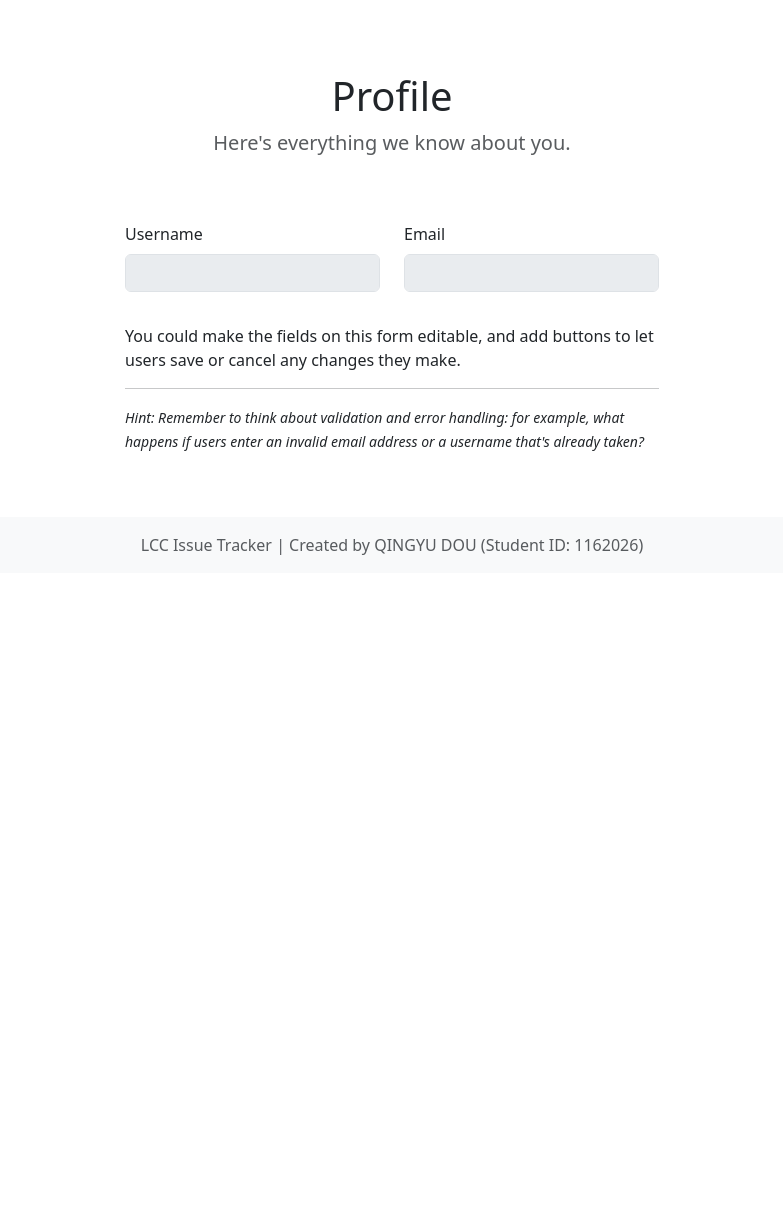
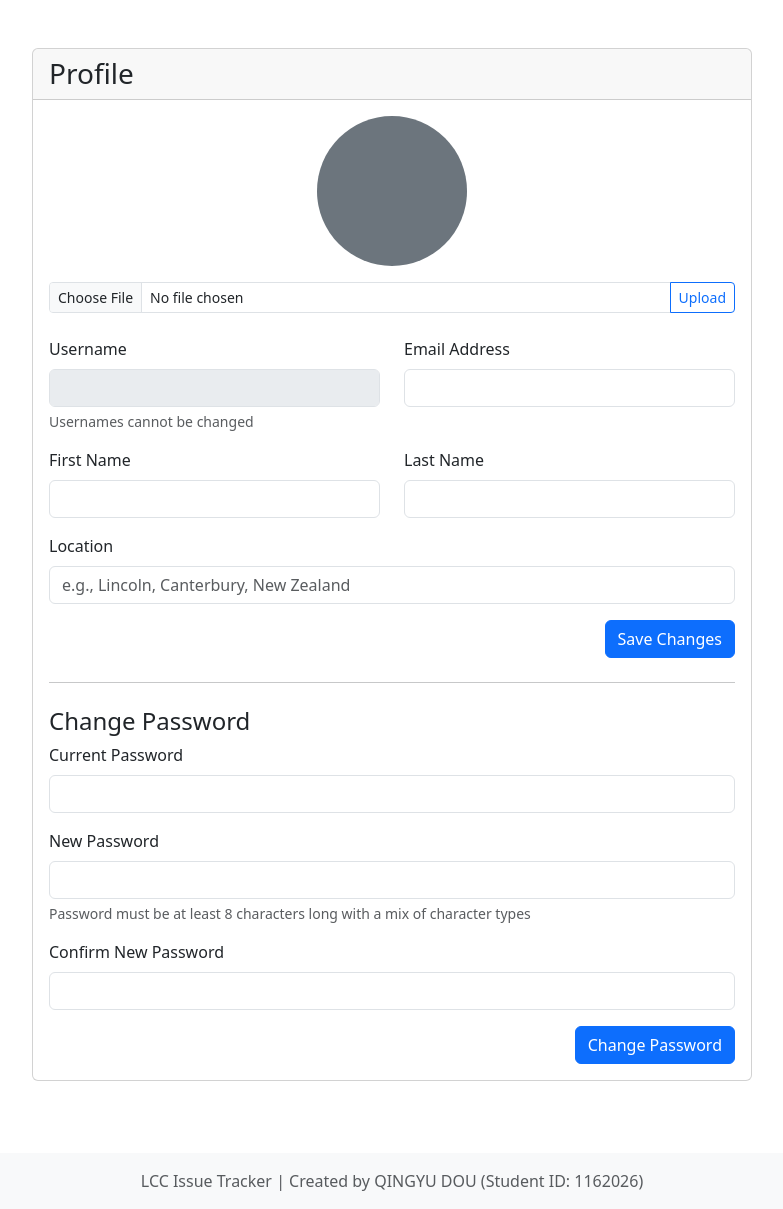
Before and after one commit to douqingyu/LCC_Campground_Operations_Tracking_System, a Flask app: template lccapp/templates/profile.html in a window 1280 px wide. Shown: the part 56-1265 px from the top of the page, without its empty margins (248-1031 px from the left). Before the commit the page ends 611 px from the top, so only its background shows below. Run offline with Flask 3, Linux system fonts and the light colour scheme; the template is opened without the code that fills it, so the values that code supplies are empty.

Commit message:
Update profile

```diff
--- a/lccapp/__init__.py
+++ b/lccapp/__init__.py
@@ -2,6 +2,7 @@
 # and handles all the setup for our Flask app.
 from flask import Flask
 from flask_bcrypt import Bcrypt
+import os
 
 # Initialize Flask app
 app = Flask(__name__)
@@ -19,3 +20,8 @@ db.init_db(app, connect.dbuser, connect.dbpass, connect.dbhost, connect.dbname)
 
 # Import all modules that define our Flask route-handling functions
 from lccapp import (user, visitor, helper, admin, comment,issue)
+
+app.config.update(
+    UPLOAD_FOLDER=os.path.join('static', 'uploads'),
+    ALLOWED_EXTENSIONS={'png', 'jpg', 'jpeg', 'gif'}
+)
--- a/lccapp/templates/profile.html
+++ b/lccapp/templates/profile.html
@@ -1,39 +1,127 @@
 {% extends 'userbase.html' %}
 
-{% block title %}User Profile{% endblock %}
+{% block title %}User Profile - LCC Issue Tracker{% endblock %}
 
-{# Set the active page to be highlighted in the navigation bar. #}
 {% set active_page = 'profile' %}
 
 {% block content %}
-<section class="container py-5">
-    <div class="row justify-content-center text-center">
-        <div class="col-lg-7">
-            <h1>{{ profile.role.title() }} Profile</h1>
-            <p class="lead text-muted">Here's everything we know about you.</p>
+<div class="container py-4">
+    <div class="row justify-content-center">
+        <div class="col-lg-8">
+            <div class="card">
+                <div class="card-header">
+                    <h1 class="h3 mb-0">{{ profile.role|title }} Profile</h1>
+                </div>
+                <div class="card-body">
+                    <!-- Profile Image Section -->
+                    <div class="text-center mb-4">
+                        {% if profile.profile_image %}
+                        <img src="{{ url_for('static', filename='uploads/' + profile.profile_image) }}"
+                             class="rounded-circle mb-3" style="width: 150px; height: 150px; object-fit: cover;">
+                        {% else %}
+                        <div class="rounded-circle bg-secondary d-flex align-items-center justify-content-center mx-auto mb-3"
+                             style="width: 150px; height: 150px;">
+                            <span class="display-4 text-white">{{ profile.username[0]|upper }}</span>
+                        </div>
+                        {% endif %}
+                        <form action="{{ url_for('update_profile_image') }}" method="post" enctype="multipart/form-data">
+                            <div class="input-group mb-3 justify-content-center">
+                                <input type="file" class="form-control form-control-sm w-auto" id="profile_image" name="profile_image">
+                                <button class="btn btn-sm btn-outline-primary" type="submit">Upload</button>
+                            </div>
+                            {% if profile.profile_image %}
+                            <button type="submit" name="remove_image" value="true" class="btn btn-sm btn-outline-danger">Remove Image</button>
+                            {% endif %}
+                        </form>
+                    </div>
+
+                    <!-- Profile Details Form -->
+                    <form action="{{ url_for('update_profile') }}" method="post">
+                        <div class="row">
+                            <div class="col-md-6 mb-3">
+                                <label for="username" class="form-label">Username</label>
+                                <input type="text" class="form-control" id="username" value="{{ profile.username }}" disabled>
+                                <div class="form-text">Usernames cannot be changed</div>
+                            </div>
+                            <div class="col-md-6 mb-3">
+                                <label for="email" class="form-label">Email Address</label>
+                                <input type="email" class="form-control {% if email_error %}is-invalid{% endif %}"
+                                       id="email" name="email" value="{{ profile.email }}" required>
+                                {% if email_error %}
+                                <div class="invalid-feedback">{{ email_error }}</div>
+                                {% endif %}
+                            </div>
+                        </div>
+                        <div class="row">
+                            <div class="col-md-6 mb-3">
+                                <label for="first_name" class="form-label">First Name</label>
+                                <input type="text" class="form-control" id="first_name" name="first_name"
+                                       value="{{ profile.first_name }}" required>
+                            </div>
+                            <div class="col-md-6 mb-3">
+                                <label for="last_name" class="form-label">Last Name</label>
+                                <input type="text" class="form-control" id="last_name" name="last_name"
+                                       value="{{ profile.last_name }}" required>
+                            </div>
+                        </div>
+                        <div class="mb-3">
+                            <label for="location" class="form-label">Location</label>
+                            <input type="text" class="form-control" id="location" name="location"
+                                   value="{{ profile.location }}" placeholder="e.g., Lincoln, Canterbury, New Zealand" required>
+                        </div>
+                        <div class="d-grid gap-2 d-md-flex justify-content-md-end">
+                            <button type="submit" class="btn btn-primary">Save Changes</button>
+                        </div>
+                    </form>
+
+                    <!-- Change Password Section -->
+                    <hr class="my-4">
+                    <h4>Change Password</h4>
+                    <form action="{{ url_for('change_password') }}" method="post">
+                        <div class="mb-3">
+                            <label for="current_password" class="form-label">Current Password</label>
+                            <input type="password" class="form-control {% if current_password_error %}is-invalid{% endif %}"
+                                   id="current_password" name="current_password" required>
+                            {% if current_password_error %}
+                            <div class="invalid-feedback">{{ current_password_error }}</div>
+                            {% endif %}
+                        </div>
+                        <div class="mb-3">
+                            <label for="new_password" class="form-label">New Password</label>
+                            <input type="password" class="form-control {% if new_password_error %}is-invalid{% endif %}"
+                                   id="new_password" name="new_password" required>
+                            <div class="form-text">Password must be at least 8 characters long with a mix of character types</div>
+                            {% if new_password_error %}
+                            <div class="invalid-feedback">{{ new_password_error }}</div>
+                            {% endif %}
+                        </div>
+                        <div class="mb-3">
+                            <label for="confirm_password" class="form-label">Confirm New Password</label>
+                            <input type="password" class="form-control {% if confirm_password_error %}is-invalid{% endif %}"
+                                   id="confirm_password" name="confirm_password" required>
+                            {% if confirm_password_error %}
+                            <div class="invalid-feedback">{{ confirm_password_error }}</div>
+                            {% endif %}
+                        </div>
+                        <div class="d-grid gap-2 d-md-flex justify-content-md-end">
+                            <button type="submit" class="btn btn-primary">Change Password</button>
+                        </div>
+                    </form>
+                </div>
+            </div>
         </div>
     </div>
-</section>
+</div>
 
-<section class="container">
-    <form>
-        <div class="row justify-content-center">
-            <div class="col-lg-3 mb-3">
-                <label for="username" class="form-label">Username</label>
-                <input type="text" class="form-control" id="username" name="username" value="{{ profile.username }}" disabled>
-            </div>
-            <div class="col-lg-3 mb-3">
-                <label for="useremail" class="form-label">Email</label>
-                <input type="text" class="form-control" id="useremail" name="useremail" value="{{ profile.email }}" disabled>
-            </div>
+<!-- Flash Messages -->
+{% with messages = get_flashed_messages(with_categories=true) %}
+    {% if messages %}
+        {% for category, message in messages %}
+        <div class="alert alert-{{ category }} alert-dismissible fade show" role="alert">
+            {{ message }}
+            <button type="button" class="btn-close" data-bs-dismiss="alert"></button>
         </div>
-        <div class="my-3 row justify-content-center">
-            <div class="col-lg-6">
-                <p>You could make the fields on this form editable, and add buttons to let users save or cancel any changes they make.</p>
-                <hr />
-                <p><small><em>Hint: Remember to think about validation and error handling: for example, what happens if users enter an invalid email address or a username that's already taken?</em></small></p>
-            </div>
-        </div>
-    </form>
-</section>
+        {% endfor %}
+    {% endif %}
+{% endwith %}
 {% endblock %}
```
Also changed, not shown: lccapp/user.py (+158 -7 lines).
